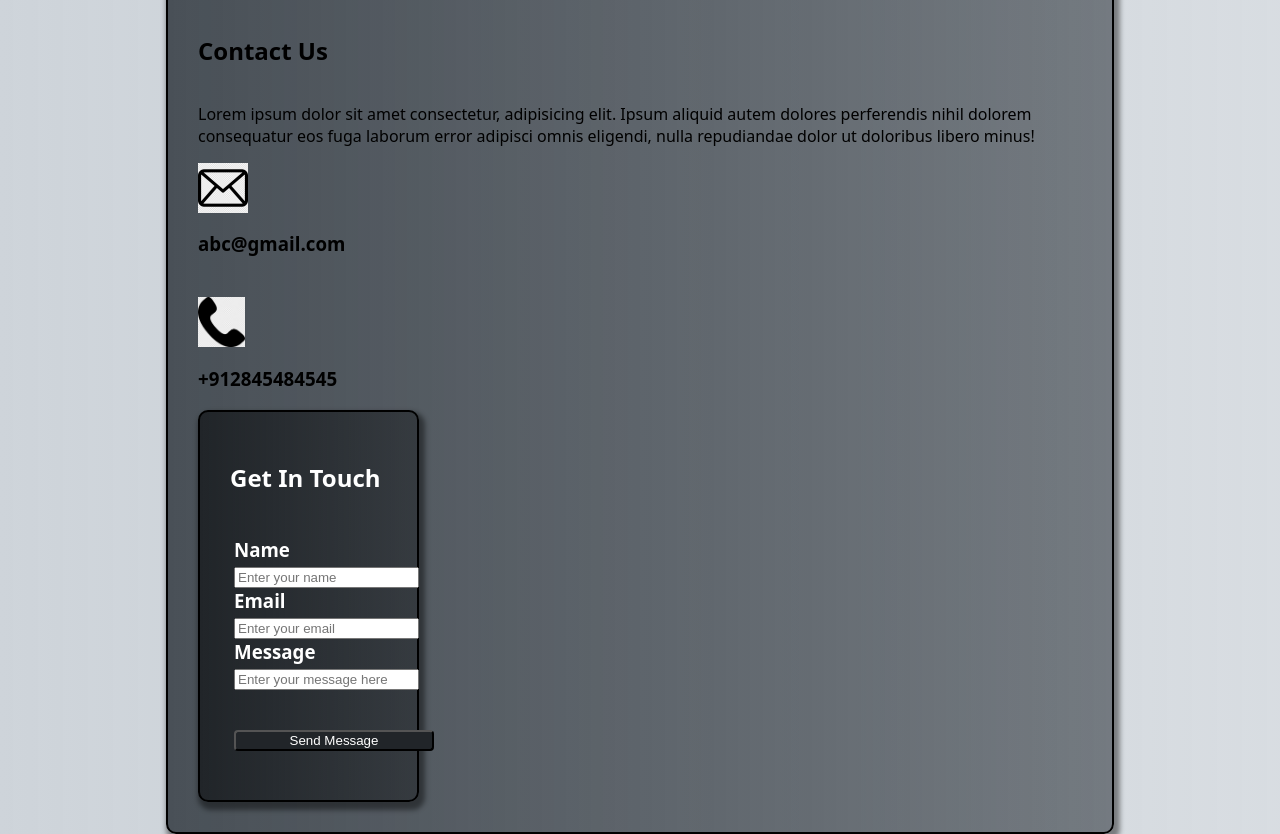
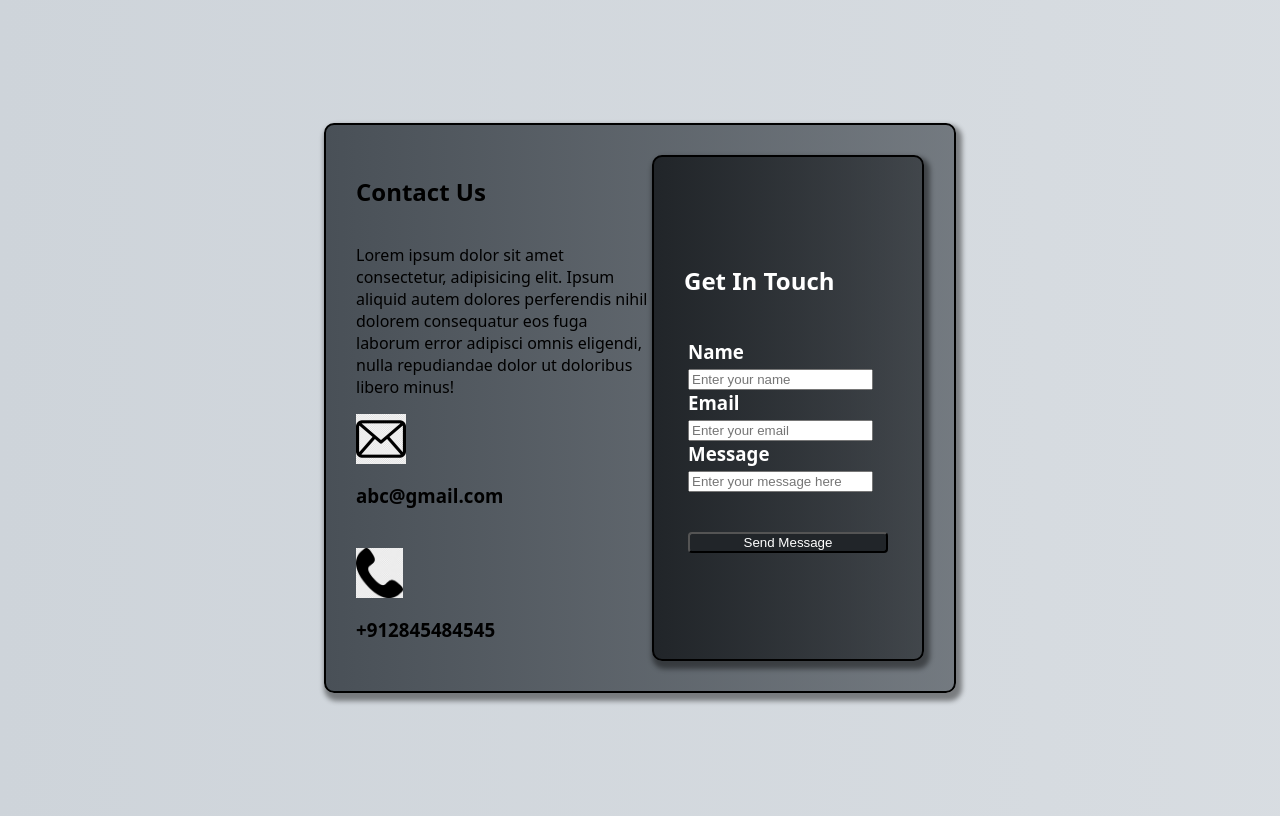
Before and after one commit to yash-nomadic/SECTION-1, a plain HTML site: page contactcard1.html in a window 1280 px wide. Drawn offline with Linux system fonts and the light colour scheme.

Commit message:
contact card

```diff
--- a/contactcard1.html
+++ b/contactcard1.html
@@ -14,13 +14,13 @@
 
 
         .card {
+            display: flex;
             border: 2px solid black;
-            width: 75%;
+            width: 50%;
             border-radius: 10px;
             padding: 30px;
             box-sizing: border-box;
             box-shadow: 3px 5px 5px 3px rgba(0, 0, 0, 0.432);
-            /* background-color:#023e8a; */
             background-image: linear-gradient(90deg, #495057, #495057b2);
         }
 
@@ -29,7 +29,6 @@
             align-items: center;
             justify-content: center;
             height: 100vh;
-            /* background-color:liner gra; */
             font-family: system-ui, -apple-system, BlinkMacSystemFont, 'Segoe UI', Roboto, Oxygen, Ubuntu, Cantarell, 'Open Sans', 'Helvetica Neue', sans-serif;
             background-image: linear-gradient(90deg, #ced4da, #ced4dacc)
         }
@@ -48,7 +47,7 @@
 
         .info {
             border: 2px solid black;
-            width: 25%;
+            width: 75%;
             border-radius: 10px;
             padding: 30px;
             box-sizing: border-box;
@@ -57,7 +56,6 @@
             flex-direction: column;
             justify-content: center;
             align-items: flex-start;
-            /* background-color: #03055e98; */
             background-image: linear-gradient(90deg, #212529, #21252998);
             color: white;
             text-align: right;
@@ -142,6 +140,7 @@
                 <button type="button" class="submit-btn">Send Message</button>
             </form>
         </div>
+
     </div>
 
 </body>
```
